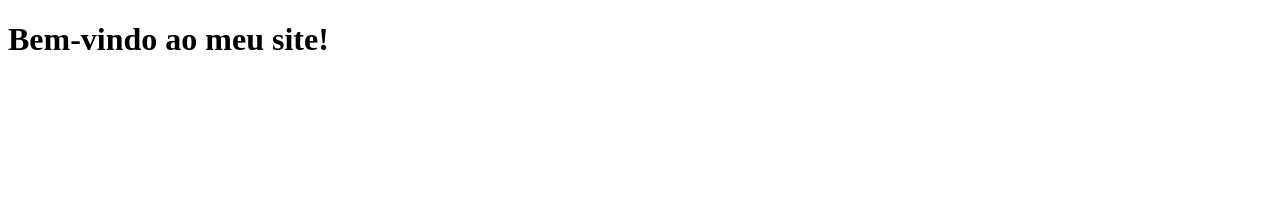
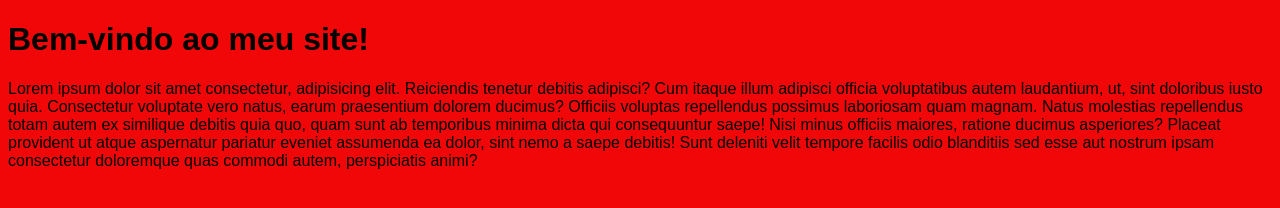
Before and after one commit to efelipi-cell/projeto-integrador, a plain HTML site: page index.html in a window 1280 px wide. Drawn offline with Linux system fonts and the light colour scheme.

Commit message:
troquei a cor e adicionei mais texto.

```diff
--- a/index.html
+++ b/index.html
@@ -4,8 +4,17 @@
     <meta charset="UTF-8">
     <meta name="viewport" content="width=device-width, initial-scale=1.0">
     <title>Meu site</title>
+
+    <style>
+        body {
+            font-family: Arial, sans-serif;
+            background-color: #f10707;
+            font-color: #000000;
+        }
+    </style>
 </head>
 <body>
     <h1>Bem-vindo ao meu site!</h1>
+    <p>Lorem ipsum dolor sit amet consectetur, adipisicing elit. Reiciendis tenetur debitis adipisci? Cum itaque illum adipisci officia voluptatibus autem laudantium, ut, sint doloribus iusto quia. Consectetur voluptate vero natus, earum praesentium dolorem ducimus? Officiis voluptas repellendus possimus laboriosam quam magnam. Natus molestias repellendus totam autem ex similique debitis quia quo, quam sunt ab temporibus minima dicta qui consequuntur saepe! Nisi minus officiis maiores, ratione ducimus asperiores? Placeat provident ut atque aspernatur pariatur eveniet assumenda ea dolor, sint nemo a saepe debitis! Sunt deleniti velit tempore facilis odio blanditiis sed esse aut nostrum ipsam consectetur doloremque quas commodi autem, perspiciatis animi?</p>
 </body>
 </html>
```
